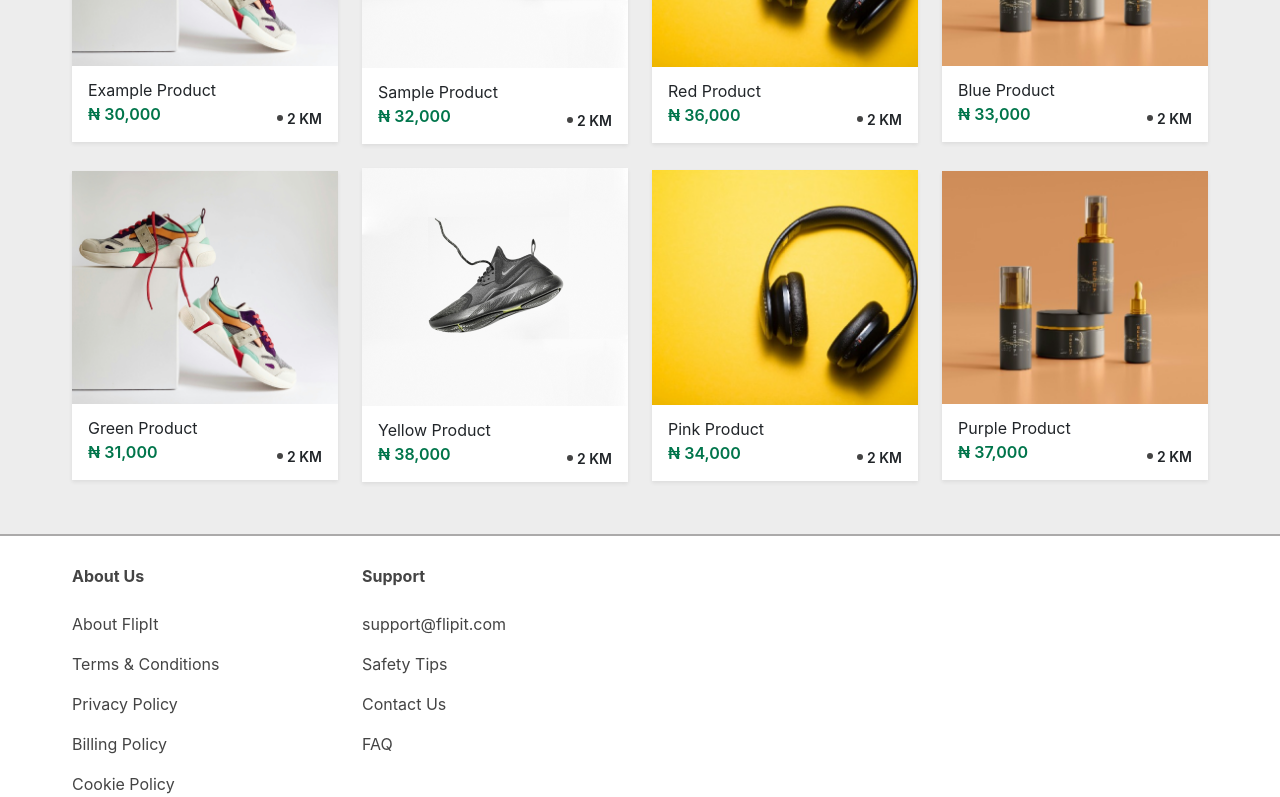
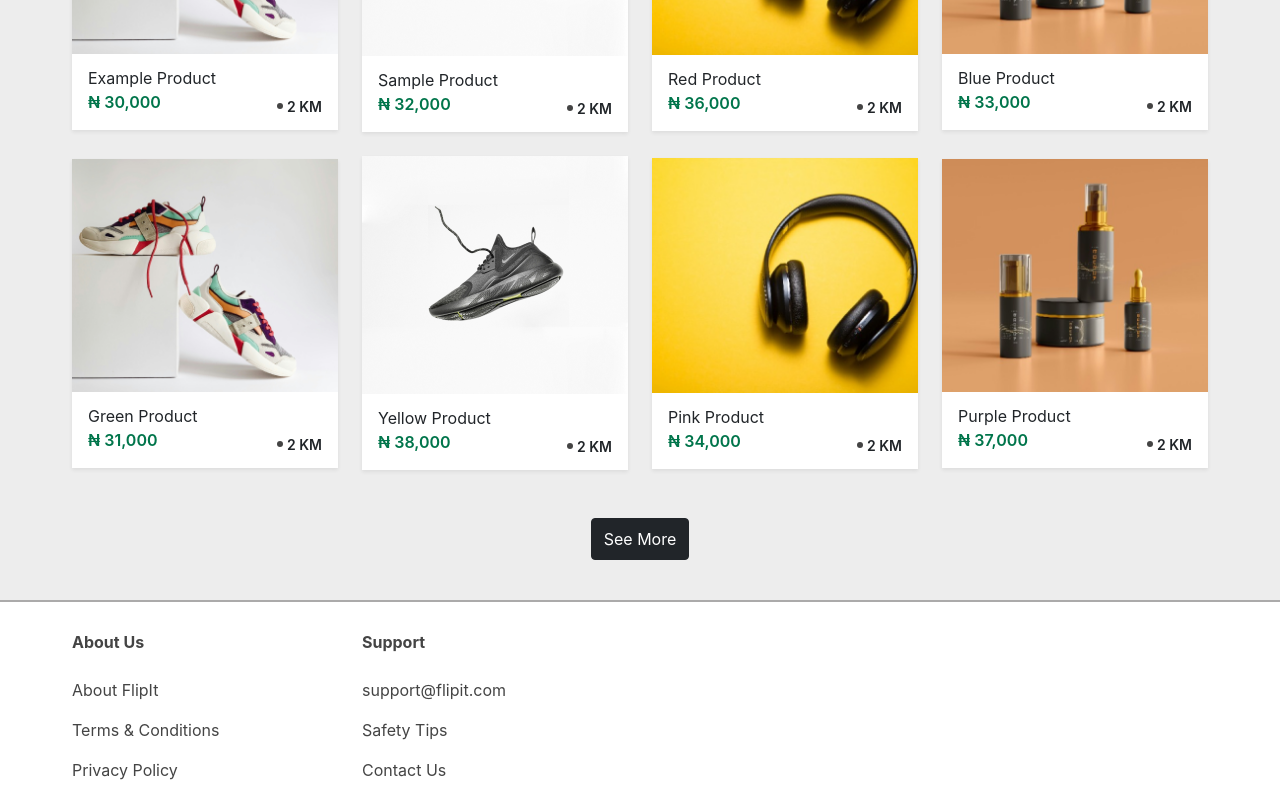
Before and after one commit to pesesu/fliptit-frotend, a React (Create React App) app: page / in a window 1280 px wide. Shown: the part 1148-1945 px from the top of the page. Built offline with nearby package versions, Linux system fonts and the light colour scheme.

Commit message:
Added see more btn

```diff
--- a/src/pages/LandingPage.jsx
+++ b/src/pages/LandingPage.jsx
@@ -110,7 +110,7 @@ const LandingPage = () => {
       {/* Product Category End */}
 
       {/* Products */}
-      <div style={{ background: "#EDEDED", padding: "52px 0" }}>
+      <div style={{ background: "#EDEDED", padding: "40px 0" }}>
         <div className="container-fluid">
           <div className="row g-4 mx-md-5 align-items-center justify-content-center">
             <h4>Listings near to you</h4>
@@ -150,6 +150,14 @@ const LandingPage = () => {
               </div>
             ))}
           </div>
+          <div className="d-flex justify-content-center mt-5">
+            <a className="" href="#">
+              <button type="button" class="btn btn-dark navbar-button">
+                See More
+              </button>
+            </a>
+          </div>
+
         </div>
       </div>
       {/* Products End */}
```
